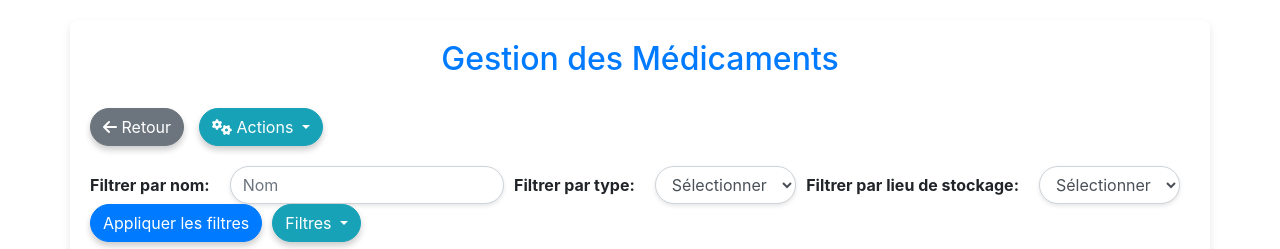
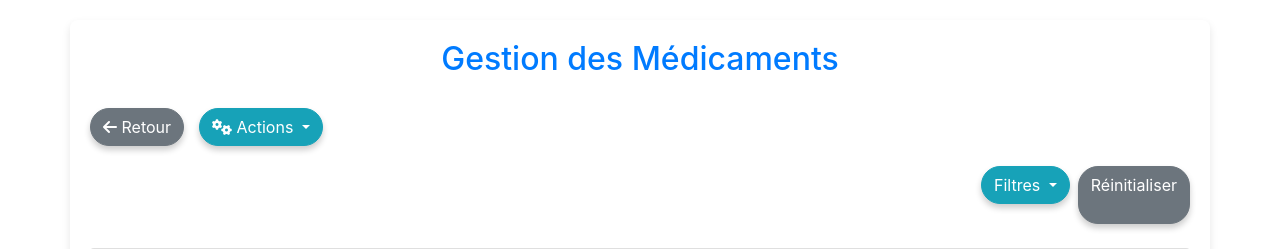
Before and after one commit to eloisarrazin84/eventsapps, a PHP site: page /gestion_medicaments.php in a window 1280 px wide. Shown: the top 249 px of the page. Run offline with PHP 8.4, Linux system fonts and the light colour scheme; data that the repository does not hold is empty.

Commit message:
Update gestion_medicaments.php

```diff
--- a/gestion_medicaments.php
+++ b/gestion_medicaments.php
@@ -179,12 +179,18 @@ $stockLocations = $stmt->fetchAll(PDO::FETCH_ASSOC);
 <!-- Formulaire de Filtrage -->
 <div class="d-flex justify-content-end mb-4">
     <form method="GET" class="form-inline">
-        <div class="filter-group">
-            <label class="filter-label" for="filter_nom">Filtrer par nom:</label>
+        <div class="dropdown">
+            <button class="btn btn-info dropdown-toggle" type="button" id="dropdownMenuButton" data-toggle="dropdown" aria-haspopup="true" aria-expanded="false">
+                Filtres
+            </button>
+            <div class="dropdown-menu" aria-labelledby="dropdownMenuButton">
+                <form method="GET" action="gestion_medicaments.php">
+                    <div class="dropdown-item">
+                        <label for="filter_nom">Filtrer par nom:</label>
                         <input type="text" name="filter_nom" class="form-control" placeholder="Nom" value="<?php echo htmlspecialchars($filterNom); ?>">
                     </div>
-        <div class="filter-group">
-            <label class="filter-label" for="filter_type">Filtrer par type:</label>
+                    <div class="dropdown-item">
+                        <label for="filter_type">Filtrer par type:</label>
                         <select name="filter_type" class="form-control">
                             <option value="">Sélectionner</option>
                             <option value="PER OS" <?php echo $filterType == 'PER OS' ? 'selected' : ''; ?>>PER OS</option>
@@ -192,8 +198,8 @@ $stockLocations = $stmt->fetchAll(PDO::FETCH_ASSOC);
                             <option value="Inhalable" <?php echo $filterType == 'Inhalable' ? 'selected' : ''; ?>>Inhalable</option>
                         </select>
                     </div>
-        <div class="filter-group">
-            <label class="filter-label" for="filter_location">Filtrer par lieu de stockage:</label>
+                    <div class="dropdown-item">
+                        <label for="filter_location">Filtrer par lieu de stockage:</label>
                         <select name="filter_location" class="form-control">
                             <option value="">Sélectionner</option>
                             <?php foreach ($stockLocations as $location): ?>
@@ -203,26 +209,15 @@ $stockLocations = $stmt->fetchAll(PDO::FETCH_ASSOC);
                             <?php endforeach; ?>
                         </select>
                     </div>
-        <div class="filter-group">
+                    <div class="dropdown-item">
                         <button type="submit" class="btn btn-primary">Appliquer les filtres</button>
-            <div class="btn-group">
-                <button class="btn btn-info dropdown-toggle" data-toggle="dropdown" aria-haspopup="true" aria-expanded="false">
-                    Filtres
-                </button>
-                <div class="dropdown-menu">
-                    <form method="GET" action="gestion_medicaments.php">
-                        <input type="hidden" name="filter_nom" value="<?php echo htmlspecialchars($filterNom); ?>">
-                        <input type="hidden" name="filter_type" value="<?php echo htmlspecialchars($filterType); ?>">
-                        <input type="hidden" name="filter_location" value="<?php echo htmlspecialchars($filterLocation); ?>">
-                        <button type="submit" class="dropdown-item">Réinitialiser</button>
+                    </div>
                 </form>
             </div>
         </div>
-        </div>
+        <a href="gestion_medicaments.php" class="btn btn-secondary ml-2">Réinitialiser</a>
     </form>
 </div>
-
-
     <!-- Liste des Médicaments -->
     <div class="card">
         <div class="card-header">
```
Lines whose indentation alone changed are shown as unchanged.
